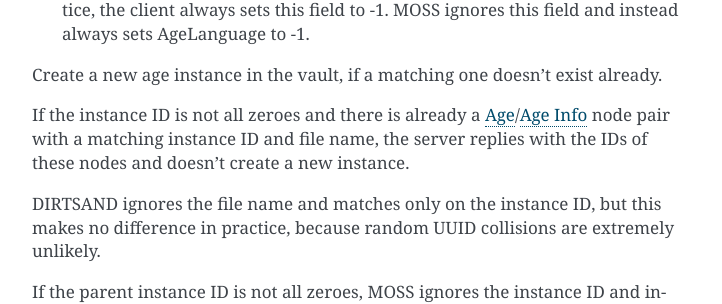
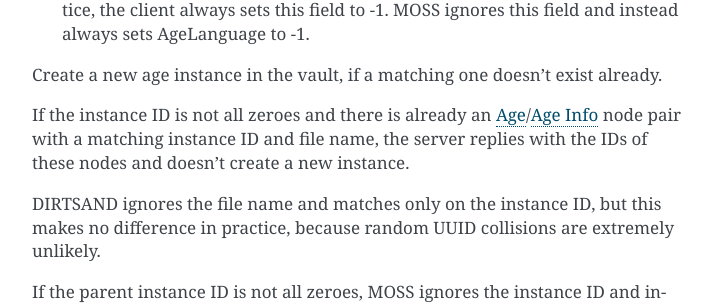
Before and after one commit to dgelessus/NAGUS, a Sphinx documentation site: the page built from docs/uru/auth_server.rst, in a window 1280 px wide and 1400 px high, scrolled down 32966 px. Shown: the part 157-461 px from the top of the window, without its empty margins (388-1110 px from the left). Built offline with Sphinx 7.4.7, drawn with Linux system fonts in a browser that asks for light colours; some of the changed text lies outside the part shown.

```diff
--- a/docs/uru/auth_server.rst
+++ b/docs/uru/auth_server.rst
@@ -1826,7 +1826,7 @@ Create a new age instance in the vault,
 if a matching one doesn't exist already.
 
 If the instance ID is not all zeroes
-and there is already a :ref:`vault_node_age`/:ref:`vault_node_age_info` node pair
+and there is already an :ref:`vault_node_age`/:ref:`vault_node_age_info` node pair
 with a matching instance ID and file name,
 the server replies with the IDs of these nodes
 and doesn't create a new instance.
```
Also changed, not shown: other parts of docs/uru/auth_server.rst (+1 -1 lines).
